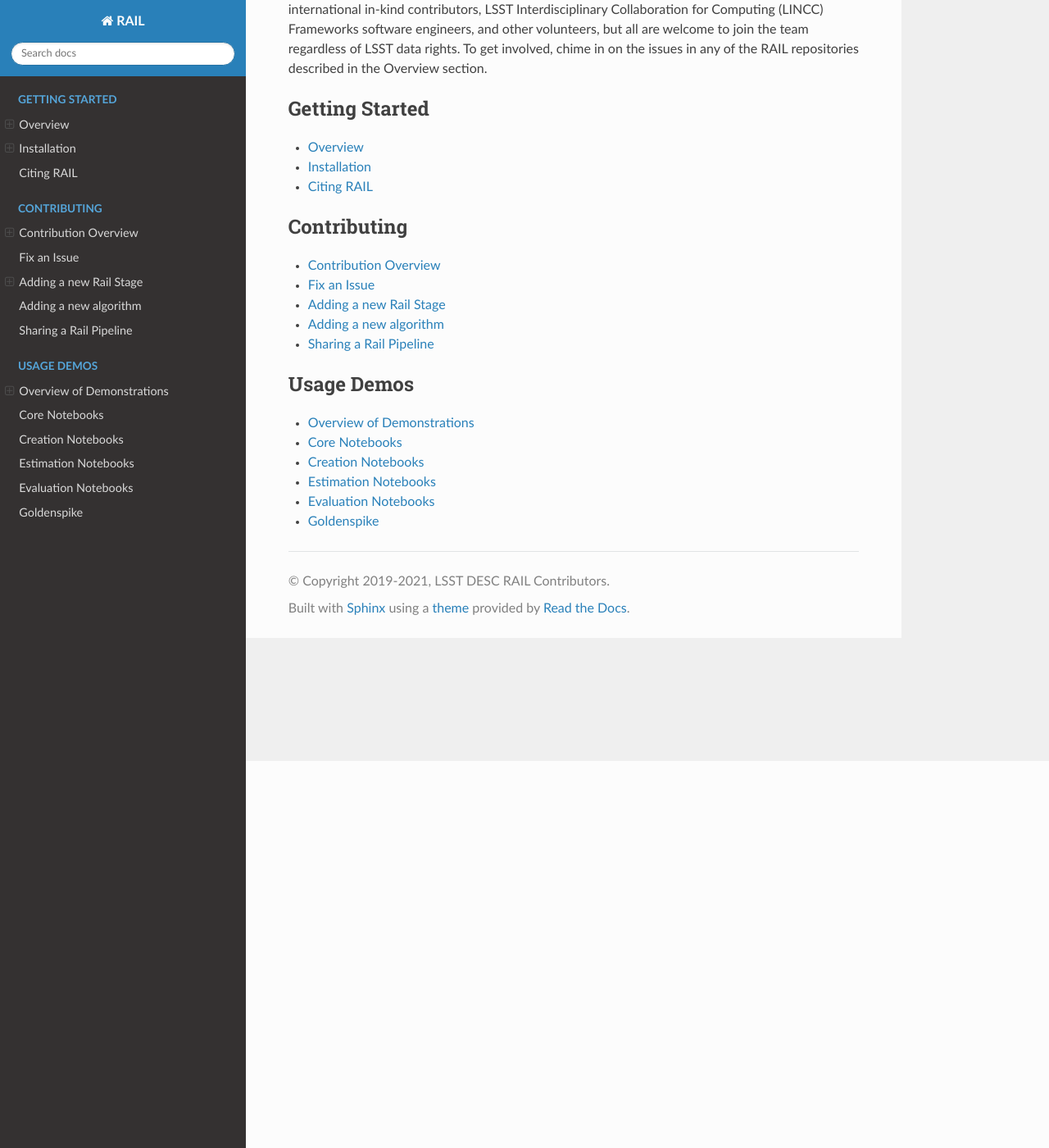
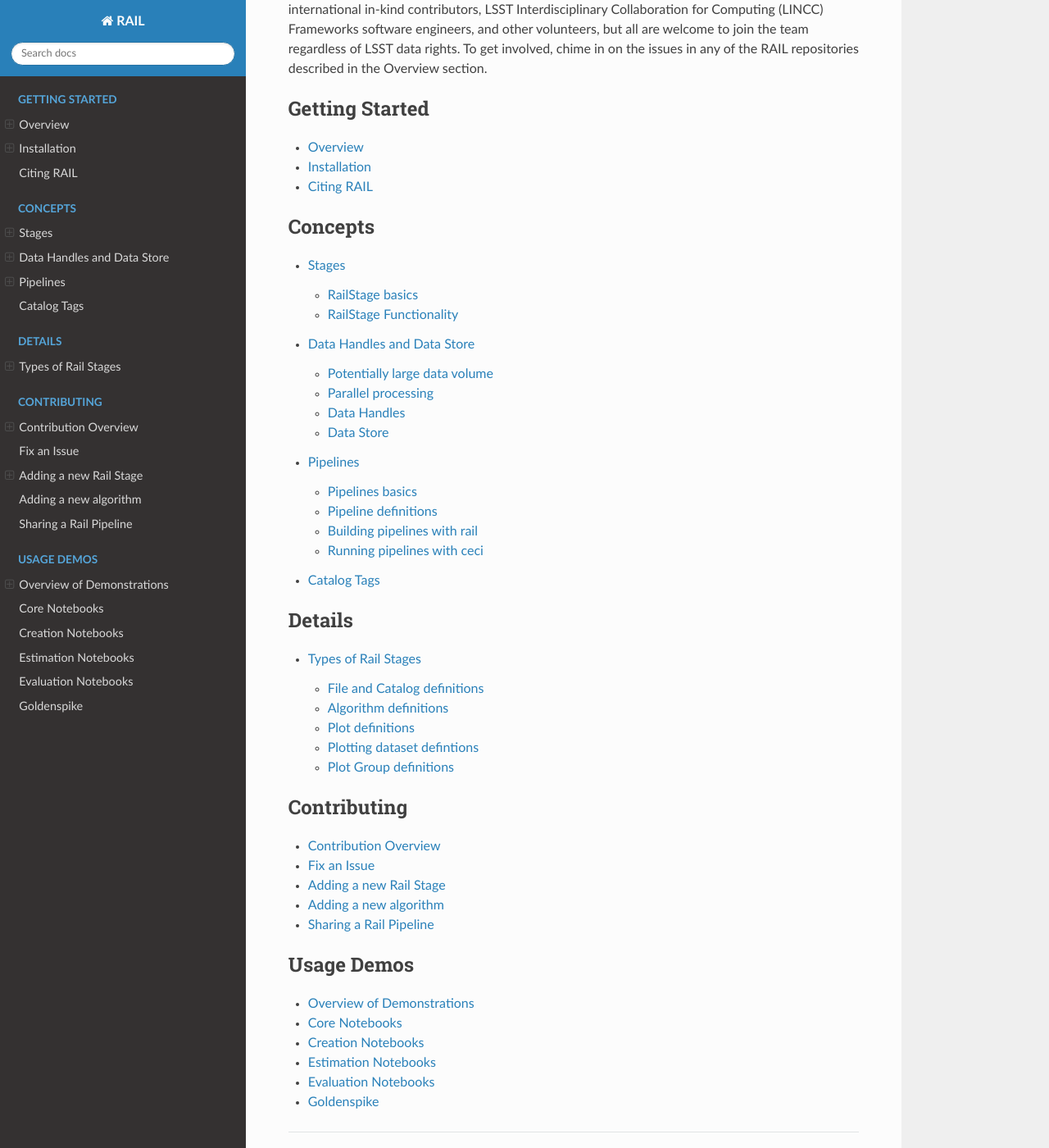
Before and after one commit to LSSTDESC/rail, a Sphinx documentation site: the page built from docs/index.rst, in a window 1280 px wide and 1400 px high, scrolled down 472 px. Shown: the whole window at 82% size. Built offline with Sphinx 7.4.7 and the Read the Docs theme 3.1.0, drawn with Linux system fonts in a browser that asks for light colours; pages that are not in the unit, such as notebooks, are missing from menus; the version number could not be read and is left out.

Commit message:
WIP, docs

```diff
--- a/docs/conf.py
+++ b/docs/conf.py
@@ -17,16 +17,7 @@
 import sys
 sys.path.insert(0, os.path.abspath('..'))
 
-import rail.core
-import rail.cli
-import rail.interfaces
-import rail.stages
-import rail.utils
-import rail.creation
-import rail.estimation
-import rail.evaluation
-import rail.pipelines
-#import rail
+import rail
 
 from rail.core import RailEnv
 
@@ -108,6 +99,7 @@
     'sphinx.ext.napoleon',
     'sphinx.ext.autosectionlabel',
     'sphinx_tabs.tabs',
+    'sphinx_click',
 ]
 
 # Add any paths that contain templates here, relative to this directory.
@@ -140,6 +132,9 @@
 
 # Allow NB to fail
 nbsphinx_allow_errors = True
+
+# use type hints in autodoc
+autodoc_typehints = "description"
 
 # By default, tabs can be closed by selecting the open tab. This
 # functionality can be disabled using the sphinx_tabs_disable_tab_closing
--- a/docs/index.rst
+++ b/docs/index.rst
@@ -18,6 +18,27 @@
    source/overview
    source/installation
    source/citing
+
+.. toctree::
+   :maxdepth: 2
+   :caption: Concepts
+
+   source/stages
+   source/data_handles
+   source/pipelines
+   source/catalog_tags
+
+.. toctree::
+   :maxdepth: 2
+   :caption: Details
+
+   source/types_of_stages
+
+.. toctree::
+   :maxdepth: 2
+   :caption: Usage
+
+   source/rail_cli
 
 .. toctree::
    :maxdepth: 1
--- /dev/null
+++ b/docs/source/catalog_tags.rst
@@ -0,0 +1,11 @@
+************
+Catalog Tags
+************
+
+**Variation in input catalog structure**
+
+
+**Shared Parameters**
+
+
+**Catalog Tags**
--- /dev/null
+++ b/docs/source/data_handles.rst
@@ -0,0 +1,19 @@
+***************************
+Data Handles and Data Store
+***************************
+
+=============================
+Potentially large data volume
+=============================
+
+===================
+Parallel processing
+===================
+
+============
+Data Handles
+============
+
+==========
+Data Store
+==========
--- /dev/null
+++ b/docs/source/pipelines.rst
@@ -0,0 +1,24 @@
+*********
+Pipelines
+*********
+
+A key concept in `rail` are ceci `Pipelines`, which run blocks of analysis code using `ceci`.
+
+
+================
+Pipelines basics
+================
+
+
+====================
+Pipeline definitions
+====================
+
+
+============================
+Building pipelines with rail
+============================
+
+===========================
+Running pipelines with ceci
+===========================
--- /dev/null
+++ b/docs/source/types_of_stages.rst
@@ -0,0 +1,31 @@
+********************
+Types of Rail Stages
+********************
+
+
+============================
+File and Catalog definitions
+============================
+
+
+=====================
+Algorithm definitions
+=====================
+
+
+================
+Plot definitions
+================
+
+
+
+
+===========================
+Plotting dataset defintions
+===========================
+
+
+
+======================
+Plot Group definitions
+======================
```
Also changed, not shown: docs/source/rail_cli.rst (added, +7 -0 lines), docs/source/stages.rst (added, +20 -0 lines).
